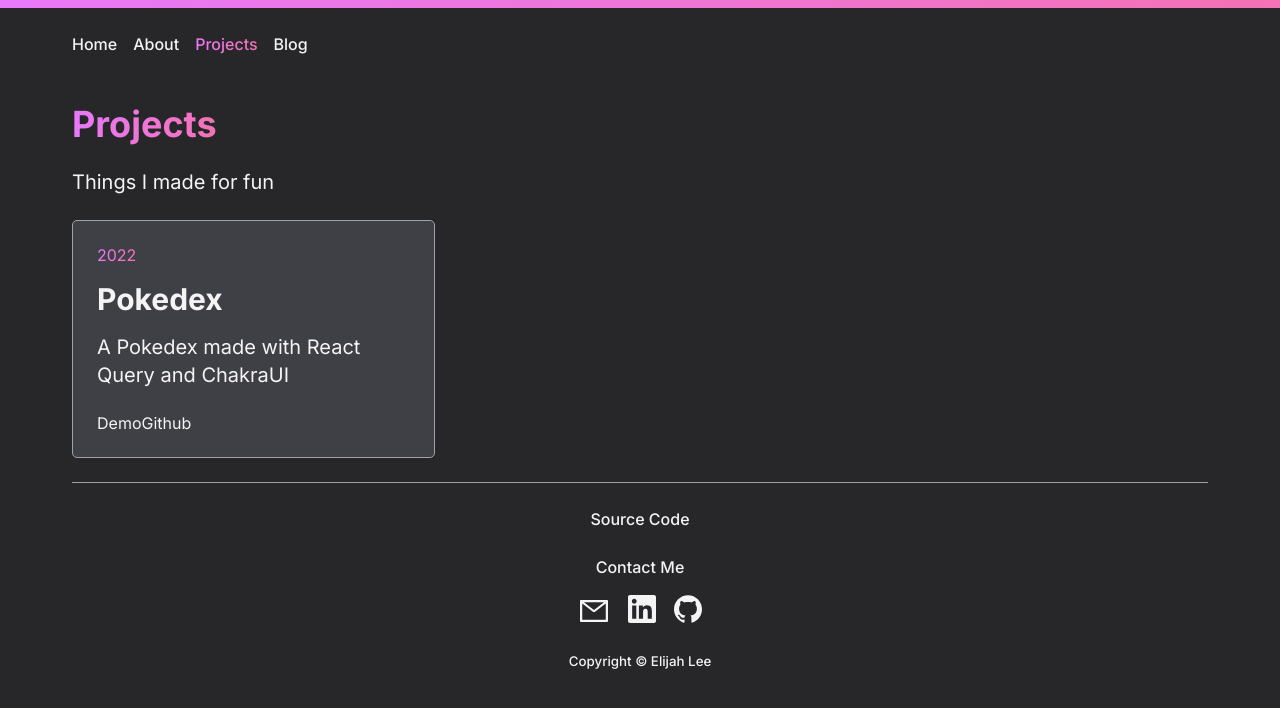
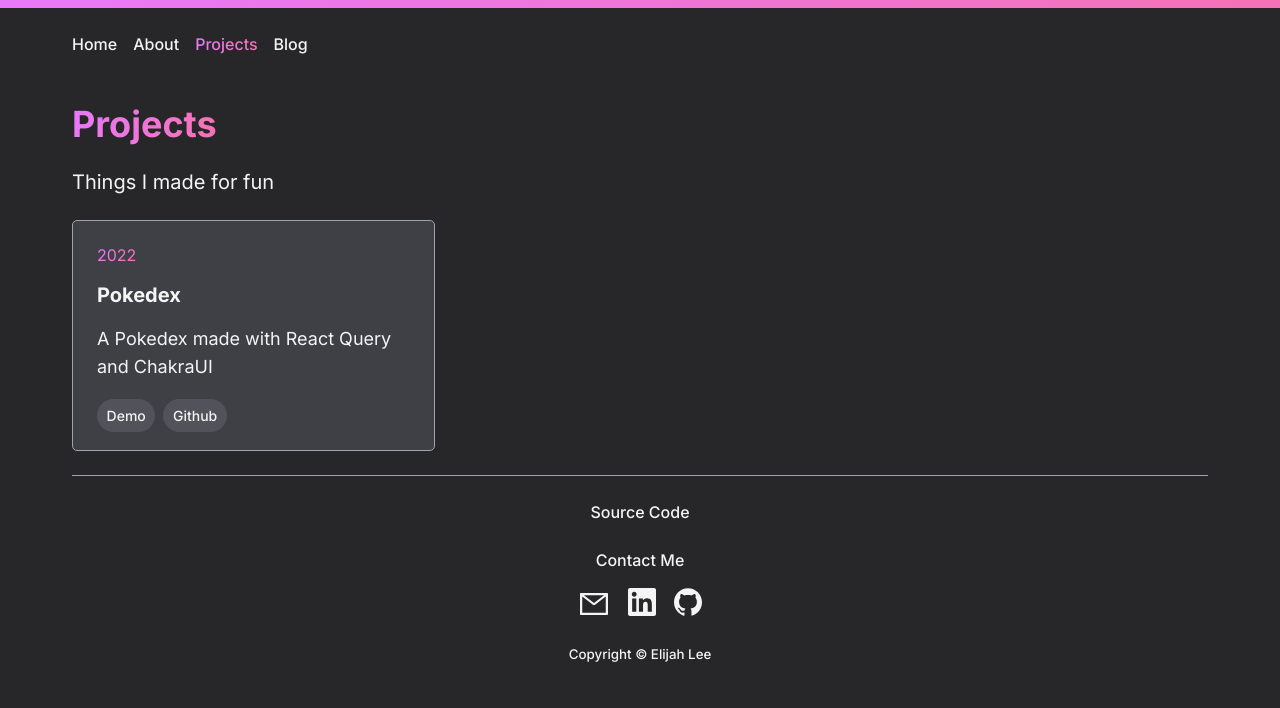
Before and after one commit to devejlee/portfolio, a Next.js app: page /projects in a window 1280 px wide. Shown: the top 708 px of the page. Built offline with nearby package versions, Linux system fonts and the light colour scheme.

Commit message:
feat: style cardLinks

```diff
--- a/components/Card/Card.module.scss
+++ b/components/Card/Card.module.scss
@@ -7,5 +7,28 @@
   border-radius: 5px;
   h3 {
     margin: var(--spacing-md) 0;
+    @include text-lg;
+    @include xl {
+      @include text-xl;
+    }
+  }
+  p, a {
+    @include text-base;
+    @include xl {
+      @include text-lg;
+    }
   }
 }
+
+.cardLinks {
+  a {
+    margin-right: var(--spacing-sm);
+    padding: 0.5rem 0.6rem;
+    background-color: var(--bg-zinc-600);
+    border-radius: 24px;
+    @include text-xs;
+    @include xl {
+      @include text-sm;
+    }
+  }
+}
--- a/components/Card/Card.tsx
+++ b/components/Card/Card.tsx
@@ -16,7 +16,7 @@ const Card = ({ year, title, body, demoUrl, githubUrl }: CardProps) => {
         <h3>{title}</h3>
         <p>{body}</p>
       </div>
-      <div>
+      <div className={styles.cardLinks}>
         <a href={demoUrl} target="_blank" rel="noopener noreferrer">Demo</a>
         <a href={githubUrl} target="_blank" rel="noopener noreferrer">Github</a>
       </div>
--- a/styles/globals.scss
+++ b/styles/globals.scss
@@ -11,6 +11,7 @@
   --spacing-3xl: 3rem;
   --bg-zinc-100: rgb(244 244 245);
   --bg-zinc-400: rgb(161 161 170);
+  --bg-zinc-600: rgb(82 82 91);
   --bg-zinc-700: rgb(63 63 70);
   --bg-zinc-800: rgb(39 39 42);
   --bg-zinc-900: rgb(24 24 27);
```
